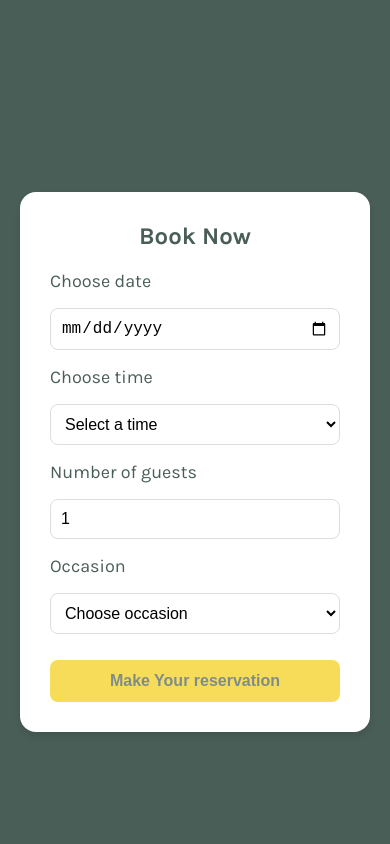
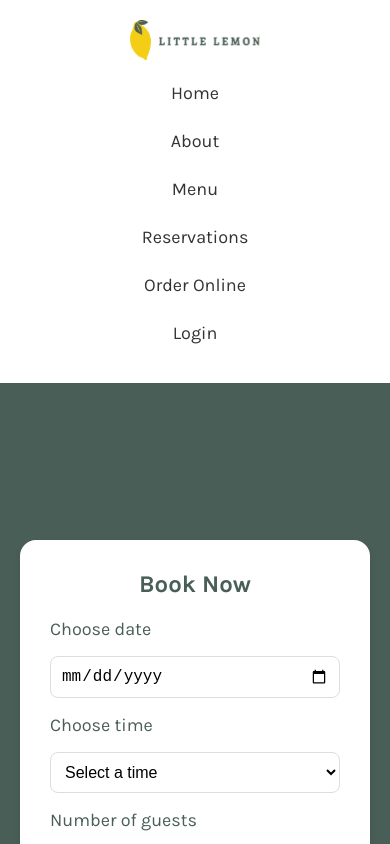
Before and after one commit to edwardAzarevich/react-capstone-project, a React (Create React App) app: page /reservations in a window 390 px wide. Shown: the top 844 px of the page. Built offline with nearby package versions, Linux system fonts and the light colour scheme.

Commit message:
fix style for header and form

```diff
--- a/src/App.css
+++ b/src/App.css
@@ -14,15 +14,7 @@ body {
   color: white;
 }
 
-.Header {
-  display: flex;
-  flex-wrap: wrap;
-  justify-content: center;
-  align-items: center;
-  justify-items: center;
-  gap: 220px;
-  margin: 15px 0px 50px 0px;
-}
+
 
 .Nav {
   display: flex;
--- a/src/App.jsx
+++ b/src/App.jsx
@@ -7,6 +7,7 @@ import Testimonials from './component/customersSay/Testimonials';
 import About from './component/about/About';
 import BookingForm from './component/bookingForm/BookingForm';
 import { BrowserRouter, Routes, Route } from 'react-router-dom';
+import BookingPage from './component/bookingPage/BookingPage';
 
 
 function HomePage() {
@@ -35,7 +36,7 @@ function App() {
     <BrowserRouter>
       <Routes>
         <Route path='/' element={<HomePage />}></Route>
-        <Route path='/reservations' element={<BookingForm />}></Route>
+        <Route path='/reservations' element={<BookingPage />}></Route>
       </Routes>
     </BrowserRouter>
   );
--- a/src/component/Header.css
+++ b/src/component/Header.css
@@ -1,10 +1,20 @@
+.Header {
+    display: flex;
+    flex-wrap: wrap;
+    justify-content: center;
+    align-items: center;
+    justify-items: center;
+    gap: 220px;
+    margin: 15px 0px 20px 0px;
+}
+
 @media (max-width: 768px) {
     .Header {
         flex-direction: column;
         align-items: center;
         justify-content: center;
         gap: 8px;
-        padding: 10px 12px;
+        padding: 5px 12px;
     }
 
     .logo-container {
--- a/src/component/bookingForm/bookingForm.css
+++ b/src/component/bookingForm/bookingForm.css
@@ -1,7 +1,7 @@
 .booking-container {
     background-color: #495E57;
     min-height: 100vh;
-    padding: 40px 20px;
+    padding: 5px 20px;
     display: flex;
     justify-content: center;
     align-items: center;
```
